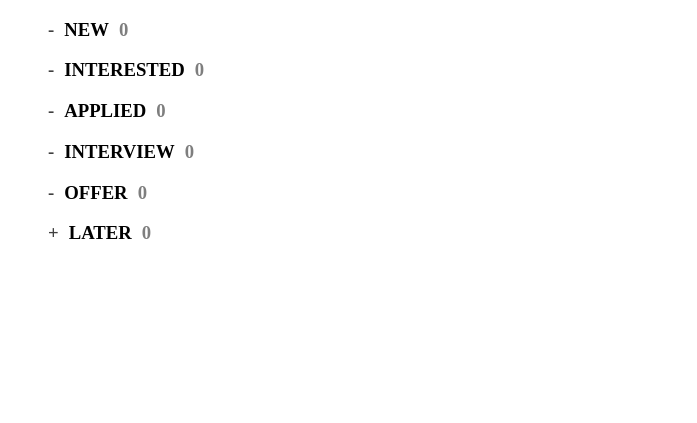
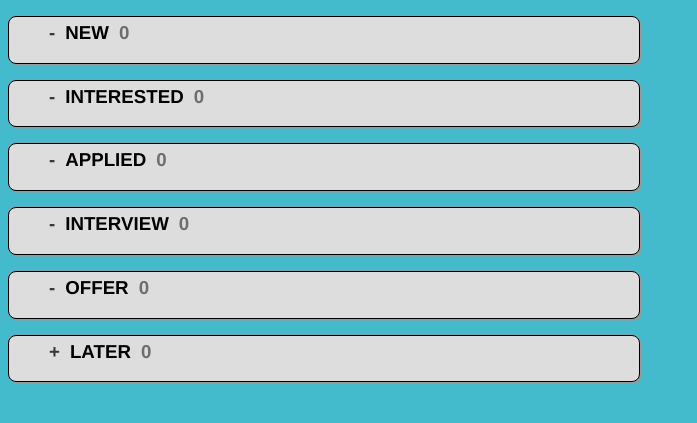
Before and after one commit to JonathanFrederick/job-hunt, a Flask app: page / in a window 1280 px wide. Shown: the top 423 px of the page, without its empty margins (0-697 px from the left). Run offline with Flask 2, Linux system fonts and the light colour scheme; data that the repository does not hold is empty.

Commit message:
some basic styling

```diff
--- a/static/style.css
+++ b/static/style.css
@@ -1,3 +1,12 @@
+body {
+  background-color: #44BBCC;
+  font-family: Helvetica, arial, sans-serif;
+}
+
+article {
+  width: 50%;
+}
+
 span.count {
   opacity: .5;
   margin-left: 10px;
@@ -8,6 +17,31 @@ span.open_s {
   margin-right: 10px;
 }
 
-h3.open_h{
+ul {
+  list-style: none;
+  background-color: #DDD;
+  border-width: 1px;
+  border-style: solid;
+  border-color: black;
+  border-radius: 8px;
+  box-shadow: 2px 2px #999;
+  padding-top: 5px;
+}
 
+li:last-of-type {
+  border-bottom-right-radius: 8px;
+  border-top-left-radius: 4px;
+  border-top-right-radius: 4px;
 }
+
+li:nth-of-type(2n+1) {
+  background-color: #BBB;
+}
+
+select {
+  width: 100px;
+}
+
+h3 {
+  margin-top: 0px;
+}
--- a/templates/index.html
+++ b/templates/index.html
@@ -8,6 +8,7 @@
     </script>
   </head>
   <body>
+  <article>
     {% for st in ["NEW", "INTERESTED", "APPLIED", "INTERVIEW", "OFFER", "LATER"] %}
     <ul id={{ st }}>
       <h3 class="open_h"><span class="open_s">-</span>{{ st }}<span class="count"></span></h3>
@@ -25,5 +26,6 @@
     <script>getCounts()</script>
     <script type="text/javascript" src="{{ url_for('static', filename='toggle.js') }}">
     </script>
+  </article>
   </body>
 </html>
```
